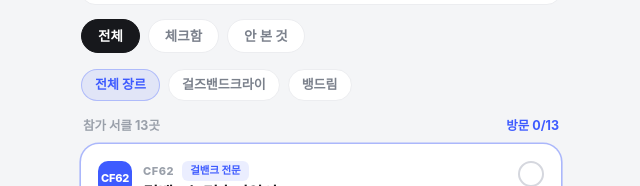
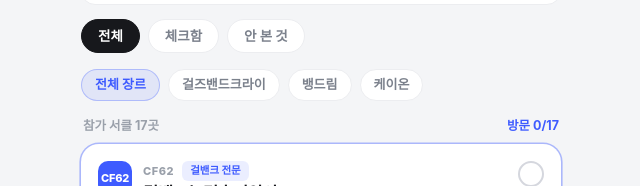
Before and after one commit to bini59/317_gbc_seoko, a React (Vite) app: page / in a window 1280 px wide. Shown: the part 124-310 px from the top of the page, without its empty margins (319-959 px from the left). Built offline with nearby package versions, Linux system fonts and the light colour scheme; a web font is replaced by a local one.

Commit message:
feat: add 케이온 booths (봇치기타하나주세요/방과 후 SOS단/이생먕/작전본부) + tag 악기상점

```diff
--- a/src/App.tsx
+++ b/src/App.tsx
@@ -83,7 +83,7 @@
   { k: "done", label: "체크함" },
   { k: "undone", label: "안 본 것" },
 ];
-const GENRES = ["걸즈밴드크라이", "뱅드림"];
+const GENRES = ["걸즈밴드크라이", "뱅드림", "케이온"];
 
 /* ---------- 링크 칩 ---------- */
 function LinkChips({ chips }: { chips: Chip[] }) {
--- a/src/data.ts
+++ b/src/data.ts
@@ -98,8 +98,8 @@
     booth: "BH01·BH02",
     name: "악기상점",
     day: "양일",
-    genre: "걸즈밴드크라이 / 뱅드림 / 봇치더록 / 블루아카이브 등 밴드물",
-    genres: ["뱅드림", "봇치더록", "블루아카이브"],
+    genre: "걸즈밴드크라이 / 뱅드림 / 봇치더록 / 블루아카이브 / 케이온 등 밴드물",
+    genres: ["뱅드림", "봇치더록", "블루아카이브", "케이온"],
     boothUrl: "https://comicw.net/map/334/BH01",
     links: [
       { label: "X (@akgi_store)", url: "https://x.com/akgi_store" },
@@ -194,6 +194,52 @@
     note: "종합 리셀 부스 — 뱅드림 굿즈는 일부",
     links: [],
   },
+  {
+    id: "keon-bocchikita",
+    booth: "CN13·CN14",
+    name: "봇치기타하나주세요",
+    day: "양일",
+    genre: "케이온 전문 서클",
+    genres: ["케이온"],
+    highlight: true,
+    badge: "케이온 전문",
+    boothUrl: "https://comicw.net/map/334/CN13",
+    note: "배치도상 트위터 미등록 — 부스 위치로 확인",
+    links: [],
+  },
+  {
+    id: "keon-sos",
+    booth: "CH08",
+    name: "방과 후 SOS단",
+    day: "양일",
+    genre: "케이온 / 스즈미야 하루히의 우울",
+    genres: ["케이온"],
+    boothUrl: "https://comicw.net/map/334/CH08",
+    note: "X 계정명 'Allsm(7서코양일CH_08)'로 이번 서코 부스 확인됨",
+    links: [{ label: "X (@foryou712358)", url: "https://x.com/foryou712358" }],
+  },
+  {
+    id: "keon-leesangmyang",
+    booth: "CH09",
+    name: "이생먕",
+    day: "양일",
+    genre: "다장르 종합(좀비고/프리즘스톤/캐릭캐릭체인지 등) · 케이온 포함",
+    genres: ["케이온", "종합 리셀"],
+    boothUrl: "https://comicw.net/map/334/CH09",
+    note: "다장르 종합 서클 — 케이온 굿즈는 일부. X 계정(@LEESANGMYANG)은 운영 종료 상태",
+    links: [],
+  },
+  {
+    id: "keon-jakjeonbonbu",
+    booth: "CI29",
+    name: "작전본부",
+    day: "양일",
+    genre: "다장르 종합(나루토/니케/블루아카이브 등) · 케이온 포함",
+    genres: ["케이온", "종합 리셀"],
+    boothUrl: "https://comicw.net/map/334/CI29",
+    note: "다장르 종합 서클 — 케이온 굿즈는 일부",
+    links: [{ label: "Instagram (@sejong_jakbon)", url: "https://instagram.com/sejong_jakbon" }],
+  },
 ];
 
 // 윗치폼에서 추가로 확인된 걸밴크 관련 통판 (배치도 서클 외)
```
